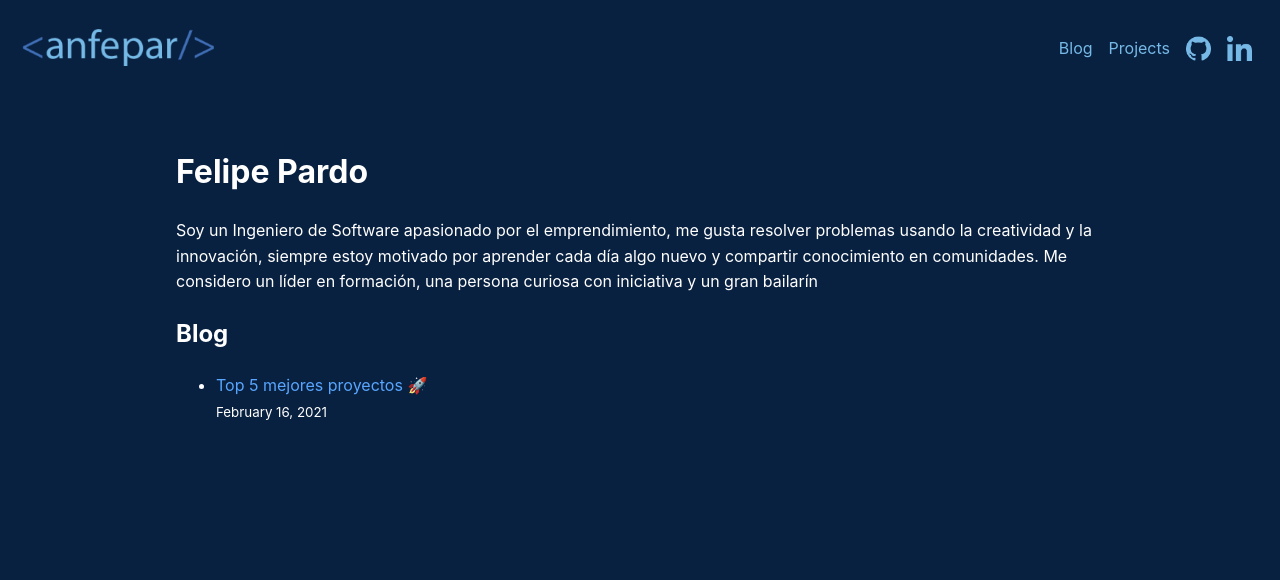
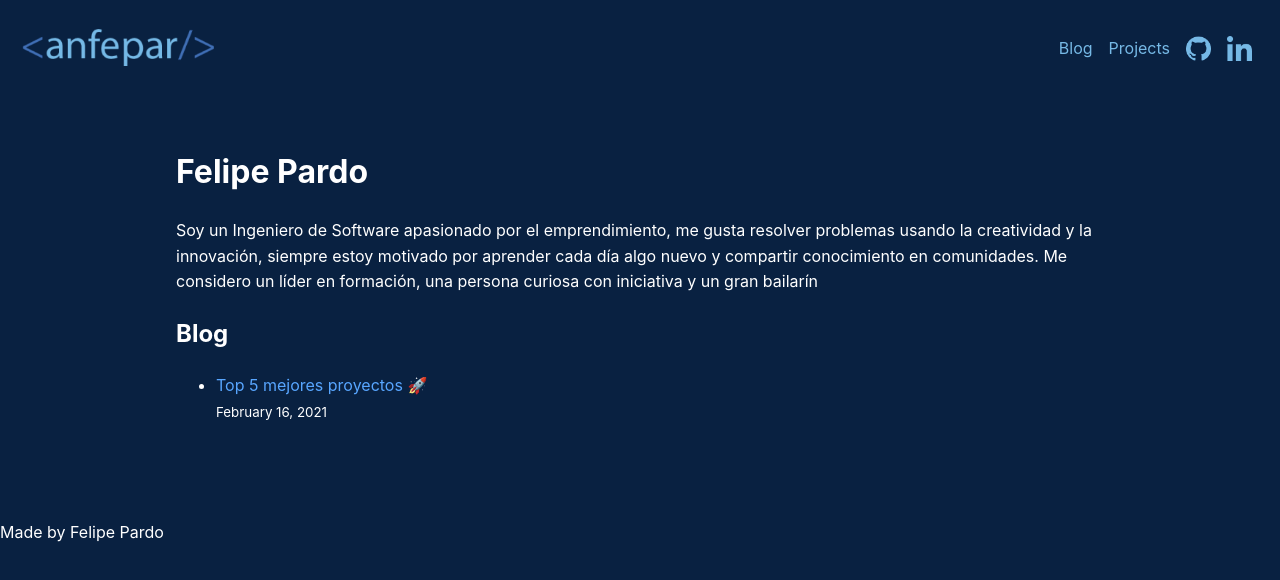
Before and after one commit to anfepar/anfepar, a Next.js app: page / in a window 1280 px wide. Shown: the top 580 px of the page. Built offline with nearby package versions, Linux system fonts and the light colour scheme.

Commit message:
feat(Footer): :construction: create footer component

```diff
--- /dev/null
+++ b/components/Footer/Footer.tsx
@@ -0,0 +1,10 @@
+import { useTranslations } from "@/hooks/useTranslations";
+
+export const Footer = () => {
+  const { t } = useTranslations('Footer');
+  return (
+    <footer>
+      {t('about_me')}
+    </footer>
+  );
+};
--- /dev/null
+++ b/components/Footer/index.ts
@@ -0,0 +1 @@
+export { Footer } from './Footer';
--- a/components/layout/layout.tsx
+++ b/components/layout/layout.tsx
@@ -1,6 +1,7 @@
 import styles from './layout.module.css';
 import Head from 'next/head';
 import { Header } from '@/components/Header';
+import { Footer } from '@/components/Footer';
 
 export const siteTitle = 'anfepar';
 
@@ -24,6 +25,7 @@ export const Layout = ({
       </Head>
       <Header />
       <main className={styles.container}>{children}</main>
+      <Footer />
     </>
   );
 };
--- a/constants/string.ts
+++ b/constants/string.ts
@@ -20,6 +20,9 @@ const STRINGS: Texts = {
     url_blog: 'Blog',
     url_projects: 'Projects',
   },
+  Footer: {
+    about_me: 'Made by Felipe Pardo',
+  }
 };
 
 export default STRINGS;
```
Also changed, not shown: components/Footer/Footer.module.css (added).
